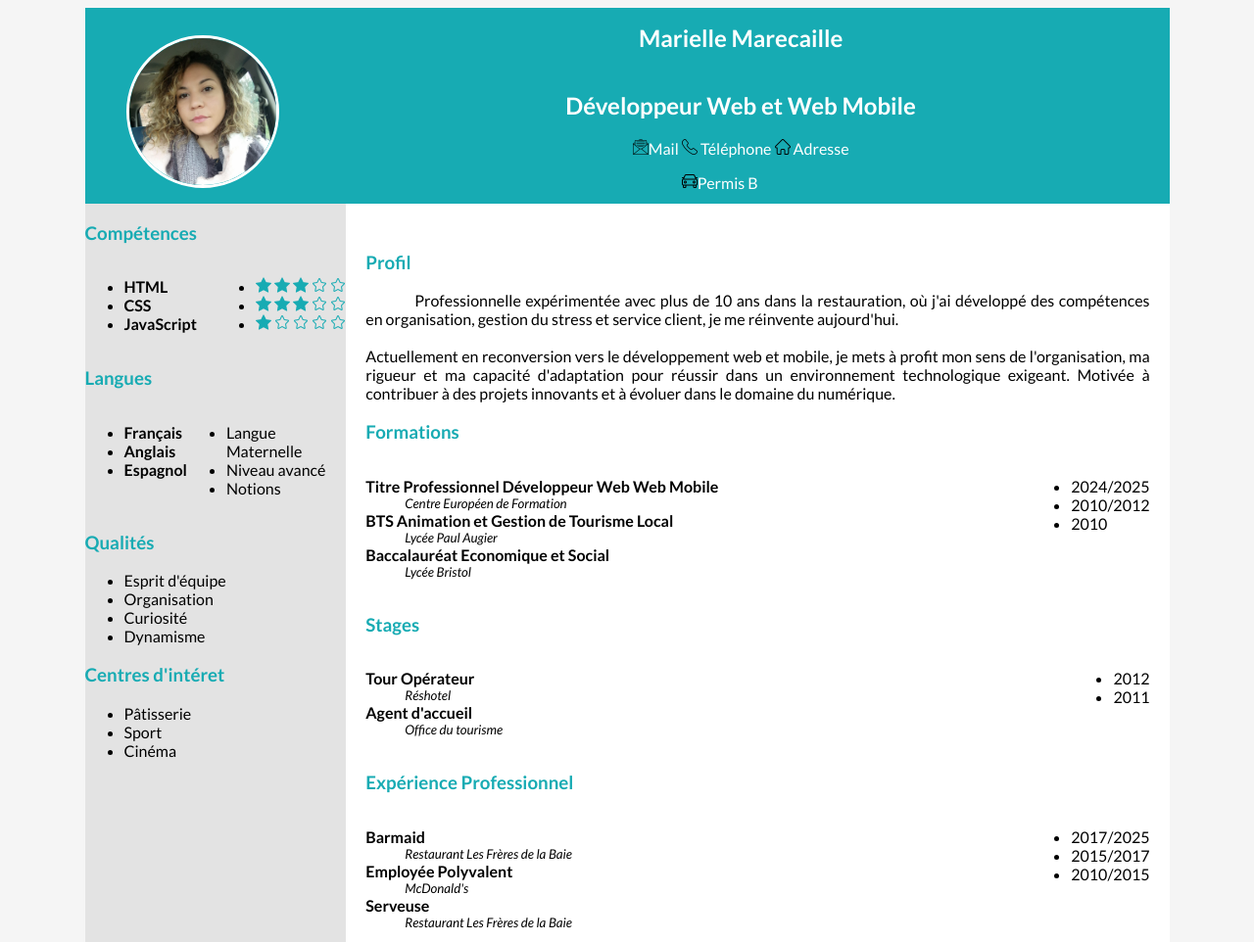
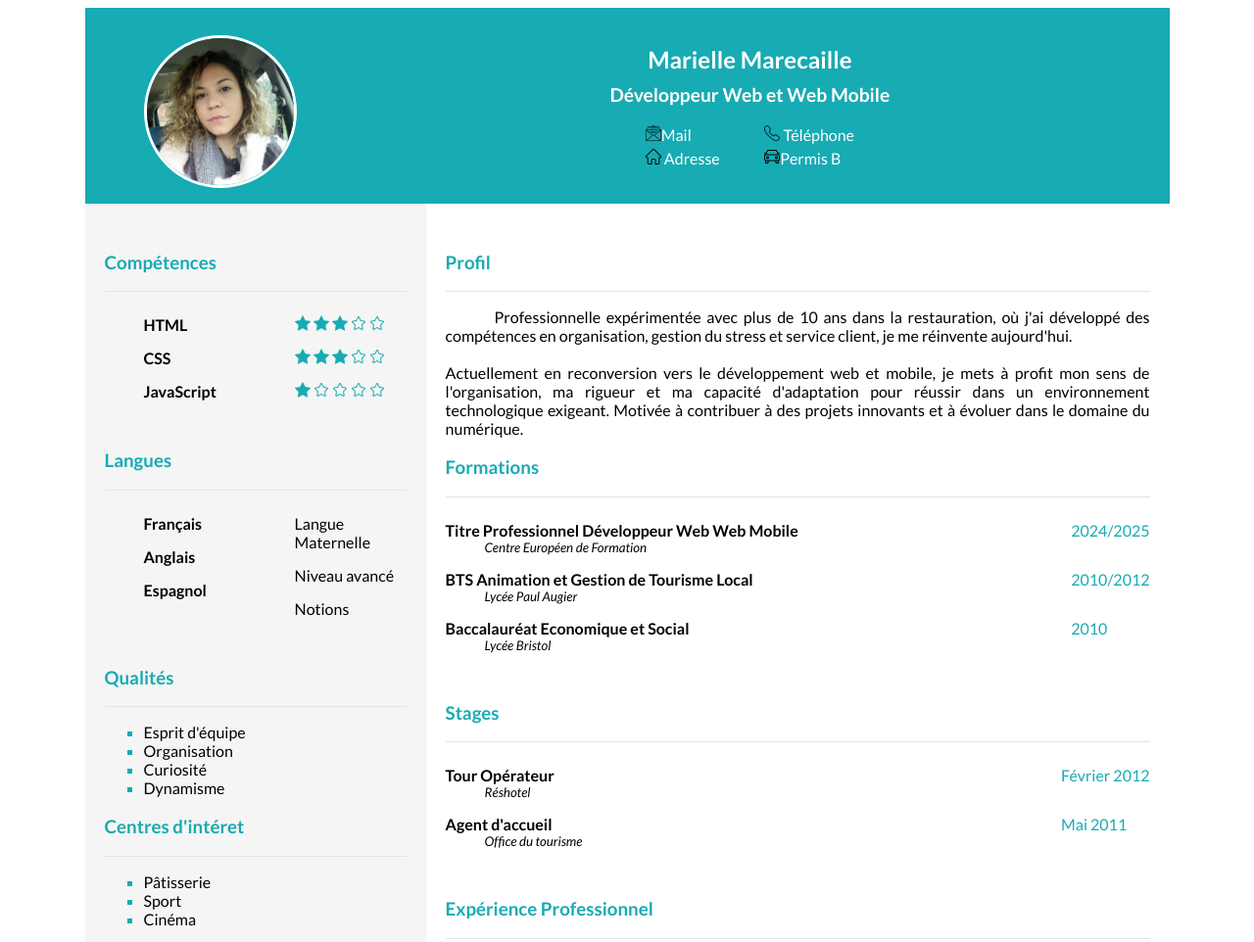
Before and after one commit to Marielle-Marec/Cv_HTML_CSS, a plain HTML site: page index.html in a window 1280 px wide. Shown: the top 962 px of the page at 98% size. Drawn offline with Linux system fonts and the light colour scheme.

Commit message:
restructuration avec grid

```diff
--- a/asset/CSS/fonts.css
+++ b/asset/CSS/fonts.css
@@ -2,14 +2,14 @@
 @import url('https://fonts.googleapis.com/css2?family=Raleway:ital,wght@0,100..900;1,100..900&display=swap');
 
 
-    a{
+    a, span{
         color: #ffffff;
         font-style: normal;
         text-decoration: none;
     }
 
 
-    h3 {
+    h3, .date {
         color: #17abb3;
     }
 
@@ -33,6 +33,14 @@
         color: #ffffff;
     }
 
-    #competences, #langues, .dates {
+    ul, dl{
         list-style-type: none;
     }
+
+    .square {
+        list-style-type: square;
+    }
+
+    ul li::marker {
+    color :#17abb3;
+    }
--- a/asset/CSS/style.css
+++ b/asset/CSS/style.css
@@ -2,7 +2,6 @@ html{
         width: 1123px;
         margin: auto;
         font-family: "lato" , "*Raleway" , sans-serif;
-        background-color: #f5f5f5
     }
 
 
@@ -45,25 +44,57 @@ html{
         align-items: center;
     }
 
+    h1{
+      margin:30px 0px 0px 0px;
+    }
+
+    h2{
+        margin: 10px 0px 20px 0;
+        font-size: larger;
+    }
+    address{
+    padding-bottom: 30px;
+    display: grid;
+    grid-template-columns: 1fr 1fr;
+    grid-gap : 5px 30px;
+    }
 
     main{
         display: flex;
     }
 
-   #competences, #langues, #formations, #stages, #experiences {
-        display:flex ;
-        flex-direction :row;
-        justify-content: space-between;
+    #competences li, #langues li, dd, .dates{
+        margin-bottom: 15px;
+    }
+
+   #competences, #langues, #formations, #stages, #experiences{
+    display: grid;
+    justify-content: space-between;
+    grid-template-columns:2fr 1fr;
    }
 
+      #competences, #langues{
+    display: grid;
+    justify-content: space-between;
+    grid-template-columns: 1fr 1fr;
+   }
+
+   .date {
+    display: grid;
+    justify-self: end;
+   }
+
+
+
    aside{
-         background-color: #e3e3e3;
-         flex-basis: 25%;
+        padding: 30px 20px 30px;
+        background-color: #f5f5f5;
+         flex-basis: 30%;
     }
 
     section{
     padding : 30px 20px 30px;
-    flex-basis: 75%;
+    flex-basis: 70%;
     }
 
 
@@ -74,5 +105,10 @@ html{
         flex-direction: column;
         justify-content: center;
         align-items: center;
+    }
 
+    hr {
+        height: 1px;
+        border: none;
+        background-color: #e3e3e3 ;
     }
--- a/index.html
+++ b/index.html
@@ -20,7 +20,7 @@
         <section id="top_section">
             <h1>Marielle Marecaille</h1>
             <h2>Développeur Web et Web Mobile</h2>
-            <div>
+            <div id="informations">
                 <address>
                     <a href="mailto:contact@gmail.com" target="_blank">
                         <img class="icone" src="./asset/images/png/007-enveloppe-ouverte.png" alt="icone envoloppe">Mail
@@ -33,17 +33,18 @@
                         <img class="icone" src="./asset/images/png/001-accueil.png" alt="icone maison">
                         Adresse
                     </a>
+                    <span> <img class="icone" src="./asset/images/png/003-voiture.png" alt="icone voiture">Permis B</span>
                 </address>
-                     <p> <img class="icone" src="./asset/images/png/003-voiture.png" alt="icone voiture">Permis B</p>
             </div>
         </section>
     </header>
 
-    <!-- Corps du CV-->
+    <!-- Partie gauche du cv -->
 
     <Main>
         <aside>
             <h3 >Compétences</h3>
+                <hr>
                 <div id="competences">
                     <ul class="bold" >
                         <li>HTML</li>
@@ -77,6 +78,7 @@
                 </div>
 
             <h3>Langues</h3>
+             <hr>
                 <div id="langues">
                     <ul class="bold">
                         <li>Français</li>
@@ -91,7 +93,8 @@
                 </div>
 
             <h3>Qualités</h3>
-                <ul>
+             <hr>
+                <ul class="square">
                     <li>Esprit d'équipe</li>
                     <li>Organisation</li>
                     <li>Curiosité</li>
@@ -99,17 +102,19 @@
                 </ul>
 
             <h3>Centres d'intéret</h3>
-                <ul>
+             <hr>
+                <ul class="square">
                     <li>Pâtisserie</li>
                     <li>Sport</li>
                     <li>Cinéma</li>
                 </ul>
         </aside>
 
+               <!-- Partie pricipale du cv -->
+
             <section >
-
                <h3> Profil</h3>
-
+                <hr>
                 <p>Professionnelle expérimentée avec plus de 10 ans dans la restauration,
                 où j'ai développé des compétences en organisation, gestion du stress et service client,
                 je me réinvente aujourd'hui. <br> <br>
@@ -121,14 +126,13 @@
 
 
                  <h3>Formations</h3>
+                  <hr>
                     <div id="formations"><dl>
                             <dt>
                             Titre Professionnel Développeur Web Web Mobile </dt>
                             <dd>Centre Européen de Formation</dd>
-
                             <dt>BTS Animation et Gestion de Tourisme Local</dt>
                             <dd>Lycée Paul Augier</dd>
-
                             <dt>Baccalauréat Economique et Social</dt>
                             <dd>Lycée Bristol</dd>
 
@@ -143,30 +147,29 @@
 
 
                 <h3>Stages</h3>
+                 <hr>
                     <div id="stages">
                         <dl>
                             <dt>Tour Opérateur</dt>
                             <dd>Réshotel</dd>
-
                             <dt>Agent d'accueil</dt>
                             <dd>Office du tourisme</dd>
                         </dl>
 
                         <ul class="date">
-                        <li>2012</li>
-                        <li>2011</li>
+                            <li>Février 2012</li>
+                            <li>Mai 2011</li>
                         </ul>
                     </div>
 
                 <h3>Expérience Professionnel</h3>
+                 <hr>
                     <div id="experiences">
                         <dl>
                             <dt>Barmaid</dt>
                             <dd>Restaurant Les Frères de la Baie</dd>
-
                             <dt>Employée Polyvalent</dt>
                             <dd>McDonald's</dd>
-
                             <dt>Serveuse</dt>
                             <dd>Restaurant Les Frères de la Baie</dd>
                         </dl>
```
Lines whose indentation alone changed are shown as unchanged.
